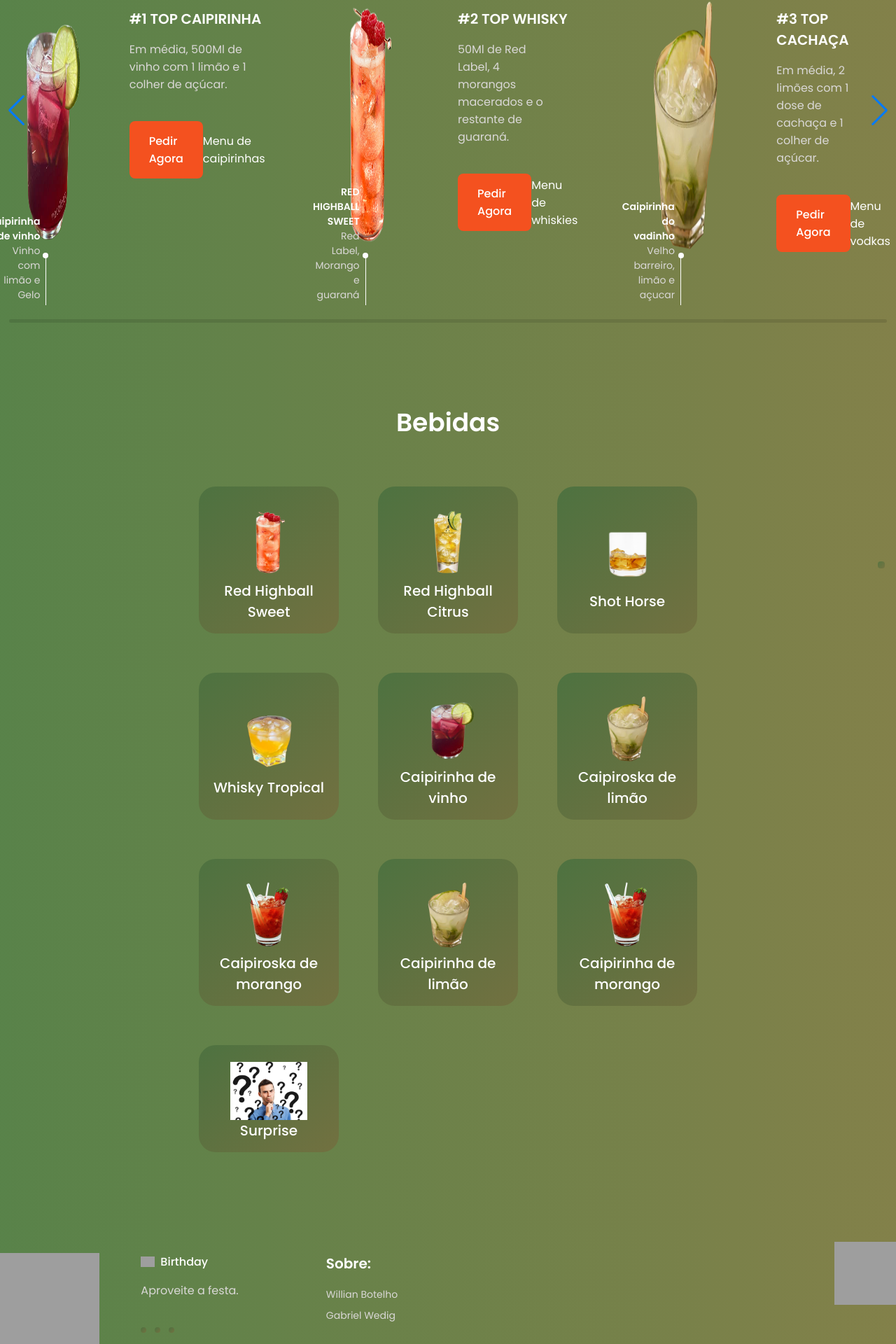
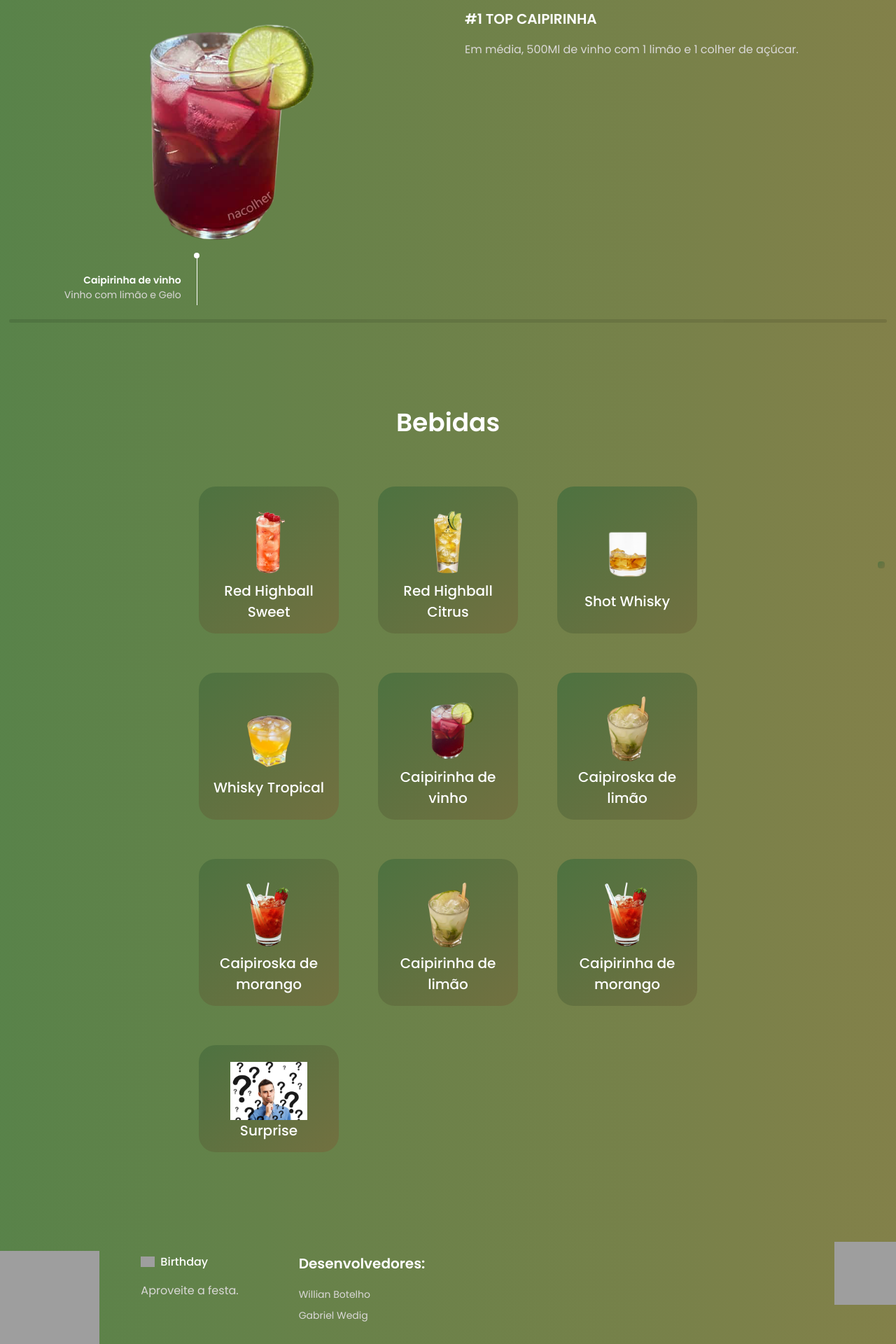
Before and after one commit to Willianglb/YourDrink, a React (Create React App) app: page / in a window 1280 px wide. Shown: the part 148-2068 px from the top of the page at 70% size. Built offline with nearby package versions, Linux system fonts and the light colour scheme; grey boxes are pictures that could not be loaded.

Commit message:
:memo: Adjust EveryThing

```diff
--- a/src/components/HomeBanner/index.tsx
+++ b/src/components/HomeBanner/index.tsx
@@ -2,8 +2,8 @@ import React from 'react';
 
 import { Swiper, SwiperSlide } from "swiper/react";
 
-import 'swiper/swiper-bundle.min.css'
-import 'swiper/swiper.min.css'
+import 'swiper/swiper-bundle.min.css';
+import 'swiper/swiper.min.css';
 
 import {BannerStyles} from './HomeBanner.styles';
 
@@ -19,18 +19,15 @@ const HomeBanner = () => {
         <BannerStyles>
         <div className="swiper-container" id="home" />
         <Swiper
-            autoplay={{delay: 5000}}
+            autoplay={{delay: 3000}}
+            centeredSlides={true}
             loop={true}
-            spaceBetween={60}
-            slidesPerView={3}
-            navigation={{
-                nextEl: '.swiper-button-next',
-                prevEl: '.swiper-button-prev',
-            }}
-            pagination={{ clickable: true }}
+            spaceBetween={30}
+            slidesPerView={1}
+            pagination={{clickable: true }}
             scrollbar={{ draggable: true }}
             onSwiper={(swiper) => console.log(swiper)}
-            // onSlideChange={() => console.log('slide change')}
+            onSlideChange={() => console.log('slide change')}
             >
             <SwiperSlide>
                 {/* <!-- HOME SLIDER 1 --> */}
@@ -50,11 +47,6 @@ const HomeBanner = () => {
                             <h3 className="home__subtitle">#1 Top Caipirinha</h3>
                             <p className="home__description"> Em média, 500Ml de vinho com 1 limão e 1 colher de açúcar.
                             </p>
-
-                            <div className="home__buttons">
-                                <a href="#" className="button">Pedir Agora</a>
-                                <a href="#" className="button--link button--flex">Menu de caipirinhas <i className='bx bx-right-arrow-alt button__icon'></i></a>
-                            </div>
                         </div>
                     </div>
                 </section>
@@ -77,11 +69,6 @@ const HomeBanner = () => {
                                     <h3 className="home__subtitle">#2 Top Whisky</h3>
                                     <p className="home__description"> 50Ml de Red Label, 4 morangos macerados e o restante de guaraná.
                                     </p>
-
-                                    <div className="home__buttons">
-                                        <a href="#" className="button">Pedir Agora</a>
-                                        <a href="#" className="button--link button--flex">Menu de whiskies <i className='bx bx-right-arrow-alt button__icon'></i></a>
-                                    </div>
                                 </div>
                             </div>
                 </section>
@@ -104,17 +91,10 @@ const HomeBanner = () => {
                                     <h3 className="home__subtitle">#3 Top cachaça</h3>
                                     <p className="home__description"> Em média, 2 limões com 1 dose de cachaça e 1 colher de açúcar.
                                     </p>
-
-                                    <div className="home__buttons">
-                                        <a href="#" className="button">Pedir Agora</a>
-                                        <a href="#" className="button--link button--flex">Menu de vodkas <i className='bx bx-right-arrow-alt button__icon'></i></a>
-                                    </div>
                                 </div>
                             </div>
                 </section>
             </SwiperSlide>
-            <div className="swiper-button-next" />
-            <div className="swiper-button-prev" />
         </Swiper>
     </BannerStyles>
     );
--- a/src/components/ListDrinks/index.tsx
+++ b/src/components/ListDrinks/index.tsx
@@ -27,7 +27,8 @@ const ListaBebidas = [
         name: "Red Highball Sweet",
         photo: OO1,
         Desc: "Whisky com morango e guaraná",
-        id: 1
+        id: 1,
+        href: 'redball'
     },
     {
         name: "Red Highball Citrus",
@@ -36,7 +37,7 @@ const ListaBebidas = [
         id: 2
     },
     {
-        name: "Shot Horse",
+        name: "Shot Whisky",
         photo: OO3,
         Desc: "Shot de whisky com gelo",
         id: 3
@@ -51,7 +52,8 @@ const ListaBebidas = [
         name: "Caipirinha de vinho",
         photo: OO5,
         Desc: "Caipirinha de vinho com limão",
-        id: 5
+        id: 5,
+        href: 'vinho'
     },
     {
         name: "Caipiroska de limão",
@@ -69,7 +71,8 @@ const ListaBebidas = [
         name: "Caipirinha de limão",
         photo: OO6,
         Desc: "Caipirinha feita com velho barreiro de limão",
-        id: 8
+        id: 8,
+        href: 'caipirinha'
     },
     {
         name: "Caipirinha de morango",
@@ -123,7 +126,7 @@ const ListDrinks = () => {
           <div className="trick__container container grid">
 
             {ListaBebidas.map((item) => (
-                <div className="trick__content" onClick={() => FireCheckout(item.Desc, item.name, item.photo, item.id)} key={item.id}>
+                <div className="trick__content" onClick={() => FireCheckout(item.Desc, item.name, item.photo, item.id)} key={item.id} id={item.href} >
                     <img
                     src={item.photo}
                     alt=""
--- a/src/pages/Home/index.tsx
+++ b/src/pages/Home/index.tsx
@@ -27,31 +27,10 @@ function App() {
             </a>
 
             <p className="footer__description">Aproveite a festa.</p>
-
-            <div className="footer__social">
-              <a
-                href="https://www.linkedin.com/in/willianglb/"
-                className="footer__social-link"
-              >
-                <i className="bx bxl-facebook"></i>
-              </a>
-              <a
-                href="https://www.instagram.com/willianglb/"
-                className="footer__social-link"
-              >
-                <i className="bx bxl-instagram-alt"></i>
-              </a>
-              <a
-                href="https://twitter.com/willglb"
-                className="footer__social-link"
-              >
-                <i className="bx bxl-twitter"></i>
-              </a>
-            </div>
           </div>
 
           <div className="footer__content">
-            <h3 className="footer__title">Sobre:</h3>
+            <h3 className="footer__title">Desenvolvedores:</h3>
 
             <ul className="footer__links">
               <li>
@@ -60,7 +39,7 @@ function App() {
                 </a>
               </li>
               <li>
-                <a href="#" className="footer__link">
+                <a href="https://www.instagram.com/gabriel_wedig/" className="footer__link">
                   Gabriel Wedig
                 </a>
               </li>
```
